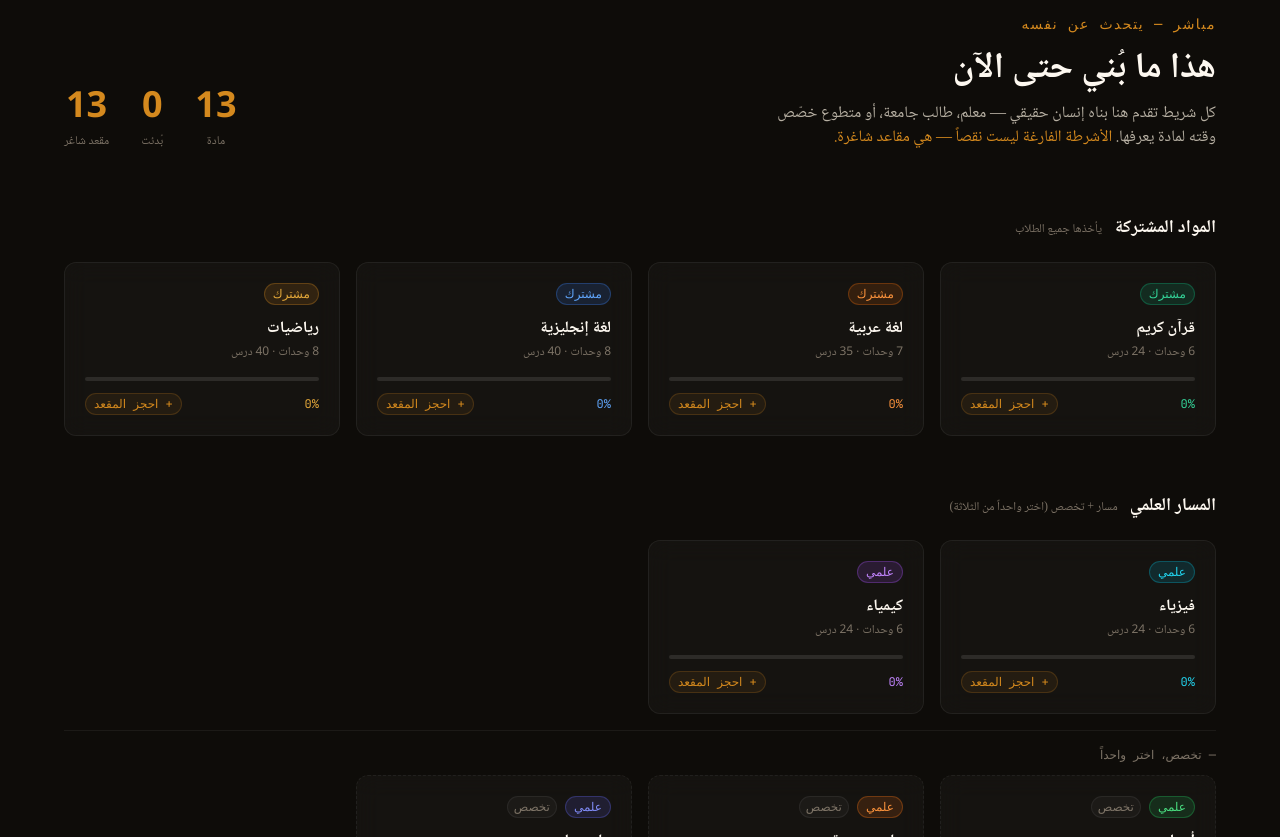
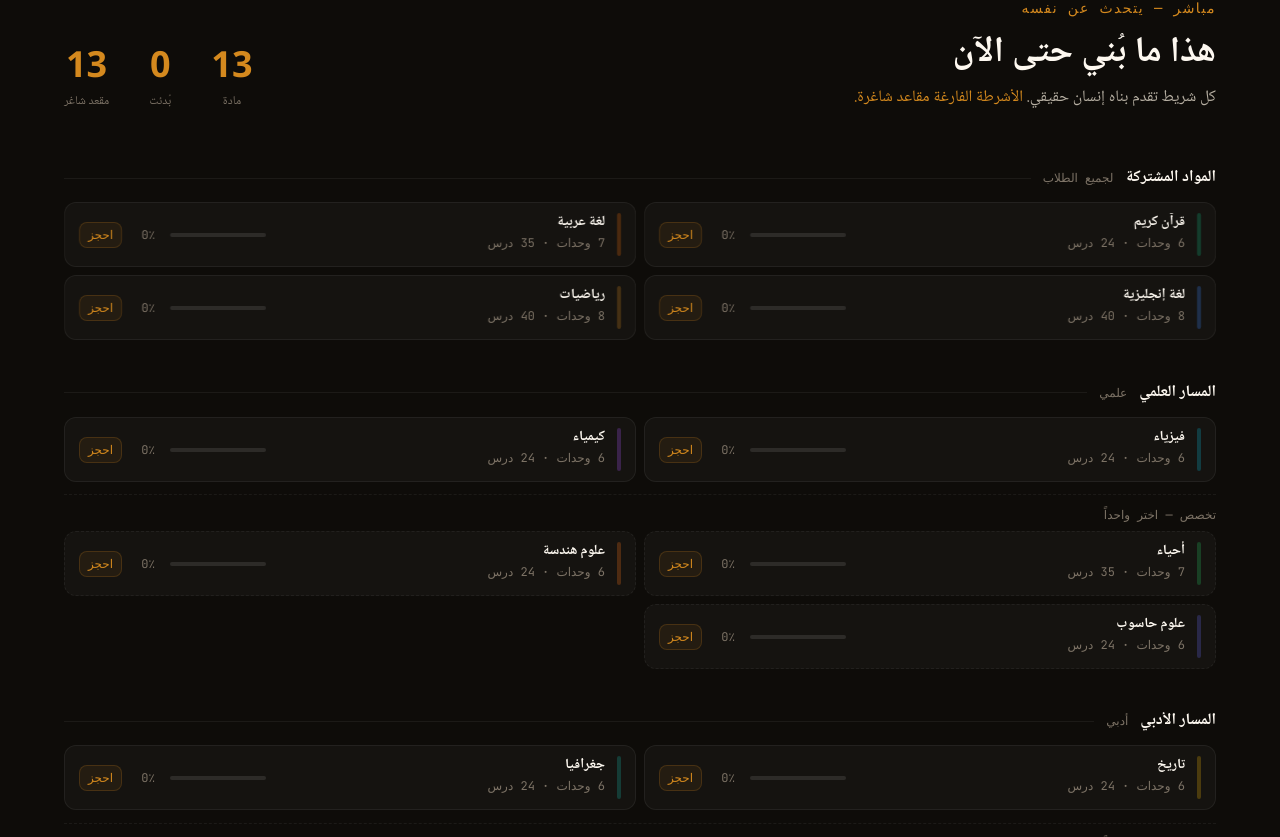
Before and after one commit to altyebv/Nafeer, a Next.js app in the folder Nafeer/: page / in a window 1280 px wide. Shown: the part 4463-5300 px from the top of the page. Built offline with nearby package versions, Linux system fonts and the light colour scheme; no server answers; the database is empty; a web font is replaced by a local one.

Commit message:
compact cards

```diff
--- a/Nafeer/src/components/landing/ProgressBoard.jsx
+++ b/Nafeer/src/components/landing/ProgressBoard.jsx
@@ -7,20 +7,26 @@ import { SUBJECTS_CATALOG, TRACK_CONFIG, getTotalLessons } from '@/shared/curric
 gsap.registerPlugin(ScrollTrigger);
 
 const colorMap = {
-  sand:    { bar: '#d4891e', text: '#e4a83a', badge: { bg: 'rgba(212,137,30,0.15)',  border: 'rgba(212,137,30,0.3)',  color: '#e4a83a' } },
-  blue:    { bar: '#3b82f6', text: '#60a5fa', badge: { bg: 'rgba(59,130,246,0.15)',  border: 'rgba(59,130,246,0.3)',  color: '#60a5fa' } },
-  purple:  { bar: '#a855f7', text: '#c084fc', badge: { bg: 'rgba(168,85,247,0.15)',  border: 'rgba(168,85,247,0.3)',  color: '#c084fc' } },
-  green:   { bar: '#22c55e', text: '#4ade80', badge: { bg: 'rgba(34,197,94,0.15)',   border: 'rgba(34,197,94,0.3)',   color: '#4ade80' } },
-  orange:  { bar: '#f97316', text: '#fb923c', badge: { bg: 'rgba(249,115,22,0.15)',  border: 'rgba(249,115,22,0.3)',  color: '#fb923c' } },
-  teal:    { bar: '#14b8a6', text: '#2dd4bf', badge: { bg: 'rgba(20,184,166,0.15)',  border: 'rgba(20,184,166,0.3)',  color: '#2dd4bf' } },
-  ember:   { bar: '#ea6c0a', text: '#fb923c', badge: { bg: 'rgba(234,108,10,0.15)',  border: 'rgba(234,108,10,0.3)',  color: '#fb923c' } },
-  yellow:  { bar: '#eab308', text: '#facc15', badge: { bg: 'rgba(234,179,8,0.15)',   border: 'rgba(234,179,8,0.3)',   color: '#facc15' } },
-  cyan:    { bar: '#06b6d4', text: '#22d3ee', badge: { bg: 'rgba(6,182,212,0.15)',   border: 'rgba(6,182,212,0.3)',   color: '#22d3ee' } },
-  emerald: { bar: '#10b981', text: '#34d399', badge: { bg: 'rgba(16,185,129,0.15)',  border: 'rgba(16,185,129,0.3)',  color: '#34d399' } },
-  indigo:  { bar: '#6366f1', text: '#818cf8', badge: { bg: 'rgba(99,102,241,0.15)',  border: 'rgba(99,102,241,0.3)',  color: '#818cf8' } },
-  amber:   { bar: '#f59e0b', text: '#fbbf24', badge: { bg: 'rgba(245,158,11,0.15)',  border: 'rgba(245,158,11,0.3)',  color: '#fbbf24' } },
-  slate:   { bar: '#64748b', text: '#94a3b8', badge: { bg: 'rgba(100,116,139,0.15)', border: 'rgba(100,116,139,0.3)', color: '#94a3b8' } },
+  sand:    { bar: '#d4891e', text: '#e4a83a' },
+  blue:    { bar: '#3b82f6', text: '#60a5fa' },
+  purple:  { bar: '#a855f7', text: '#c084fc' },
+  green:   { bar: '#22c55e', text: '#4ade80' },
+  orange:  { bar: '#f97316', text: '#fb923c' },
+  teal:    { bar: '#14b8a6', text: '#2dd4bf' },
+  ember:   { bar: '#ea6c0a', text: '#fb923c' },
+  yellow:  { bar: '#eab308', text: '#facc15' },
+  cyan:    { bar: '#06b6d4', text: '#22d3ee' },
+  emerald: { bar: '#10b981', text: '#34d399' },
+  indigo:  { bar: '#6366f1', text: '#818cf8' },
+  amber:   { bar: '#f59e0b', text: '#fbbf24' },
+  slate:   { bar: '#64748b', text: '#94a3b8' },
 };
+
+const TRACKS = [
+  { key: 'COMMON',   label: 'المواد المشتركة', desc: 'لجميع الطلاب' },
+  { key: 'SCIENCE',  label: 'المسار العلمي',   desc: 'علمي' },
+  { key: 'LITERARY', label: 'المسار الأدبي',   desc: 'أدبي' },
+];
 
 export default function ProgressBoard() {
   const sectionRef = useRef(null);
@@ -48,35 +54,34 @@ export default function ProgressBoard() {
     const targetLessons = getTotalLessons(s.id);
     const approved      = live?.approvedLessons || 0;
     const progress      = targetLessons > 0 ? Math.round((approved / targetLessons) * 100) : 0;
-    return { ...s, progress, totalLessons: targetLessons, contributor: null };
+    return { ...s, progress, totalLessons: targetLessons };
   });
 
-  const totalSubjects     = subjects.length;
-  const mappedSubjects    = subjects.filter(s => s.progress > 0).length;
-  const totalContributors = subjects.filter(s => s.contributor).length;
-  const openSeats         = subjects.filter(s => !s.contributor).length;
+  const totalSubjects  = subjects.length;
+  const mappedSubjects = subjects.filter(s => s.progress > 0).length;
+  const openSeats      = subjects.filter(s => s.progress === 0).length;
 
   useEffect(() => {
     const ctx = gsap.context(() => {
       gsap.fromTo('.progress-header',
-        { opacity: 0, y: 32 },
+        { opacity: 0, y: 28 },
         {
-          opacity: 1, y: 0, duration: 0.85, ease: 'power3.out',
+          opacity: 1, y: 0, duration: 0.8, ease: 'power3.out',
           scrollTrigger: { trigger: '.progress-header', start: 'top 90%', once: true },
         }
       );
       gsap.fromTo('.progress-stat',
-        { opacity: 0, y: 20, scale: 0.9 },
+        { opacity: 0, y: 16, scale: 0.92 },
         {
-          opacity: 1, y: 0, scale: 1, duration: 0.55, stagger: 0.1, ease: 'back.out(1.4)',
-          scrollTrigger: { trigger: '.progress-stats', start: 'top 90%', once: true },
+          opacity: 1, y: 0, scale: 1, duration: 0.5, stagger: 0.1, ease: 'back.out(1.4)',
+          scrollTrigger: { trigger: '.progress-stats', start: 'top 92%', once: true },
         }
       );
-      gsap.fromTo('.subject-card',
-        { opacity: 0, y: 24, scale: 0.95 },
+      gsap.fromTo('.subject-row',
+        { opacity: 0, x: 12 },
         {
-          opacity: 1, y: 0, scale: 1, duration: 0.45, stagger: 0.045, ease: 'power3.out',
-          scrollTrigger: { trigger: sectionRef.current, start: 'top 80%', once: true },
+          opacity: 1, x: 0, duration: 0.35, stagger: 0.03, ease: 'power2.out',
+          scrollTrigger: { trigger: sectionRef.current, start: 'top 82%', once: true },
         }
       );
     }, sectionRef);
@@ -86,12 +91,12 @@ export default function ProgressBoard() {
 
   return (
     <section ref={sectionRef} className="py-20 sm:py-28 px-4 sm:px-6 relative">
-      <div className="ember-line max-w-6xl mx-auto mb-16 sm:mb-24 opacity-40" />
+      <div className="ember-line max-w-6xl mx-auto mb-16 sm:mb-20 opacity-40" />
 
       <div className="max-w-6xl mx-auto">
 
         {/* Header */}
-        <div className="progress-header mb-12 sm:mb-16 flex flex-col md:flex-row md:items-end justify-between gap-6 sm:gap-8">
+        <div className="progress-header mb-10 sm:mb-14 flex flex-col md:flex-row md:items-end justify-between gap-6">
           <div>
             <span
               className="inline-block text-xs sm:text-sm tracking-widest uppercase mb-4 font-mono"
@@ -109,87 +114,88 @@ export default function ProgressBoard() {
               className="max-w-md leading-loose text-sm sm:text-base font-arabic"
               style={{ color: 'var(--text-secondary)' }}
             >
-              كل شريط تقدم هنا بناه إنسان حقيقي — معلم، طالب جامعة، أو متطوع
-              خصّص وقته لمادة يعرفها.
-              <span style={{ color: 'var(--accent)' }}> الأشرطة الفارغة ليست نقصاً — هي مقاعد شاغرة.</span>
+              كل شريط تقدم بناه إنسان حقيقي.{' '}
+              <span style={{ color: 'var(--accent)' }}>الأشرطة الفارغة مقاعد شاغرة.</span>
             </p>
           </div>
 
           {/* Stats */}
-          <div className="progress-stats flex gap-5 sm:gap-8">
+          <div className="progress-stats flex gap-6 sm:gap-10 shrink-0">
             {[
-              { value: totalSubjects,     label: 'مادة'          },
-              { value: mappedSubjects,    label: 'بُدئت'         },
-              { value: openSeats,         label: 'مقعد شاغر'     },
+              { value: totalSubjects,  label: 'مادة'      },
+              { value: mappedSubjects, label: 'بُدئت'     },
+              { value: openSeats,      label: 'مقعد شاغر' },
             ].map((stat, i) => (
               <div key={i} className="progress-stat text-center">
                 <div
                   className="text-3xl sm:text-4xl font-bold stat-number"
                   style={{ color: 'var(--accent)' }}
                 >{stat.value}</div>
-                <div className="text-xs mt-1" style={{ color: 'var(--text-muted)' }}>{stat.label}</div>
+                <div className="text-xs mt-1 font-arabic" style={{ color: 'var(--text-muted)' }}>{stat.label}</div>
               </div>
             ))}
           </div>
         </div>
 
         {/* Track groups */}
-        {[
-          { trackKey: 'COMMON',   label: 'المواد المشتركة', desc: 'يأخذها جميع الطلاب' },
-          { trackKey: 'SCIENCE',  label: 'المسار العلمي',   desc: 'مسار + تخصص (اختر واحداً من الثلاثة)' },
-          { trackKey: 'LITERARY', label: 'المسار الأدبي',   desc: 'مسار + تخصص (اختر واحداً من الاثنين)' },
-        ].map(({ trackKey, label, desc }) => {
-          const trackSubjects = subjects.filter(s => s.track === trackKey);
+        <div className="space-y-8 sm:space-y-10">
+          {TRACKS.map(({ key, label, desc }) => {
+            const trackSubjects = subjects.filter(s => s.track === key);
             const required      = trackSubjects.filter(s => !s.isMajor);
             const majors        = trackSubjects.filter(s => s.isMajor);
+
             return (
-            <div key={trackKey} className="mb-10 sm:mb-14">
-              <div className="flex items-baseline gap-2 sm:gap-3 mb-4 sm:mb-5 flex-wrap">
+              <div key={key}>
+                {/* Track header */}
+                <div className="flex items-center gap-3 mb-3">
                   <h3
-                  className="text-base sm:text-lg font-bold"
-                  style={{ color: TRACK_CONFIG[trackKey].color }}
+                    className="text-sm sm:text-base font-bold font-arabic"
+                    style={{ color: TRACK_CONFIG[key].color }}
                   >{label}</h3>
-                <span className="text-xs" style={{ color: 'var(--text-muted)' }}>{desc}</span>
+                  <span className="text-xs font-mono" style={{ color: 'var(--text-muted)' }}>{desc}</span>
+                  <div className="flex-1 h-px" style={{ background: 'var(--border-subtle)' }} />
                 </div>
-              <div className="grid grid-cols-2 md:grid-cols-3 lg:grid-cols-4 gap-3 sm:gap-4 mb-4">
-                {required.map(s => <SubjectCard key={s.id} subject={s} />)}
+
+                {/* Subject rows — 1 col mobile, 2 col md+ */}
+                <div className="grid grid-cols-1 md:grid-cols-2 gap-2">
+                  {required.map(s => <SubjectRow key={s.id} subject={s} />)}
                 </div>
+
                 {majors.length > 0 && (
-                <div className="pt-4" style={{ borderTop: '1px solid var(--border-subtle)' }}>
-                  <p
-                    className="text-xs font-mono mb-3"
-                    style={{ color: 'var(--text-muted)' }}
-                  >— تخصص، اختر واحداً</p>
-                  <div className="grid grid-cols-2 md:grid-cols-3 lg:grid-cols-4 gap-3 sm:gap-4">
-                    {majors.map(s => <SubjectCard key={s.id} subject={s} isMajor />)}
+                  <div className="mt-3 pt-3" style={{ borderTop: '1px dashed var(--border-subtle)' }}>
+                    <p className="text-xs font-mono mb-2" style={{ color: 'var(--text-muted)' }}>
+                      تخصص — اختر واحداً
+                    </p>
+                    <div className="grid grid-cols-1 md:grid-cols-2 gap-2">
+                      {majors.map(s => <SubjectRow key={s.id} subject={s} isMajor />)}
                     </div>
                   </div>
                 )}
               </div>
             );
           })}
+        </div>
 
-        {/* Bottom CTA */}
-        <div className="mt-8 sm:mt-10 text-center">
-          <p className="mb-2 text-sm sm:text-base font-arabic" style={{ color: 'var(--text-secondary)' }}>
+        {/* CTA */}
+        <div className="mt-10 sm:mt-14 flex flex-col sm:flex-row items-center justify-between gap-5 pt-8 sm:pt-10"
+             style={{ borderTop: '1px solid var(--border-subtle)' }}>
+          <p className="font-arabic text-center sm:text-right" style={{ color: 'var(--text-secondary)' }}>
             مادتك في انتظارك — لديك معرفة فيها؟
-          </p>
-          <p className="mb-6" style={{ color: 'var(--text-muted)', fontSize: '0.85rem' }}>
-            احجز مقعدك في النفير
+            <span className="block text-xs mt-0.5" style={{ color: 'var(--text-muted)' }}>احجز مقعدك في النفير</span>
           </p>
           <a
             href="/prejoin"
-            className="inline-flex items-center gap-3 px-8 sm:px-10 py-3.5 sm:py-4 font-bold rounded-xl transition-all duration-300 text-sm sm:text-base"
+            className="shrink-0 inline-flex items-center gap-2 px-7 py-3 font-bold rounded-xl transition-all duration-300 text-sm sm:text-base"
             style={{ background: 'var(--accent)', color: '#0e0c09' }}
             onMouseEnter={e => {
               e.currentTarget.style.background = 'var(--accent-hover)';
-              e.currentTarget.style.boxShadow = '0 0 40px var(--glow)';
-              e.currentTarget.style.transform = 'translateY(-2px)';
+              e.currentTarget.style.boxShadow  = '0 0 36px var(--glow)';
+              e.currentTarget.style.transform  = 'translateY(-2px)';
             }}
             onMouseLeave={e => {
               e.currentTarget.style.background = 'var(--accent)';
-              e.currentTarget.style.boxShadow = 'none';
-              e.currentTarget.style.transform = 'translateY(0)';
+              e.currentTarget.style.boxShadow  = 'none';
+              e.currentTarget.style.transform  = 'translateY(0)';
             }}
           >
             طلب انضمام للنفير
@@ -200,90 +206,87 @@ export default function ProgressBoard() {
   );
 }
 
-function SubjectCard({ subject, isMajor = false }) {
+function SubjectRow({ subject, isMajor = false }) {
   const c           = colorMap[subject.color] ?? colorMap.sand;
-  const isAvailable = !subject.contributor;
-  const trackCfg    = TRACK_CONFIG[subject.track];
+  const isAvailable = subject.progress === 0 && !subject.contributor;
+  const pct         = subject.progress;
 
   return (
     <div
-      className="subject-card relative p-3 sm:p-5 rounded-xl overflow-hidden transition-all duration-300"
+      className="subject-row flex items-center gap-3 py-2.5 px-3.5 rounded-xl transition-all duration-200"
       style={{
-        background:    'var(--bg-card)',
-        backdropFilter:'blur(12px)',
-        border:        `1px solid ${isAvailable ? 'var(--border-subtle)' : c.badge.border + '80'}`,
-        borderStyle:   isMajor ? 'dashed' : 'solid',
+        background: 'var(--bg-card)',
+        border:     `1px solid var(--border-subtle)`,
+        borderStyle: isMajor ? 'dashed' : 'solid',
       }}
       onMouseEnter={e => {
-        e.currentTarget.style.transform   = 'translateY(-3px)';
-        e.currentTarget.style.borderColor = c.bar + '60';
-        e.currentTarget.style.boxShadow   = '0 8px 30px rgba(0,0,0,0.2)';
+        e.currentTarget.style.borderColor = c.bar + '55';
+        e.currentTarget.style.background  = 'var(--bg-secondary)';
       }}
       onMouseLeave={e => {
-        e.currentTarget.style.transform   = 'translateY(0)';
-        e.currentTarget.style.borderColor = isAvailable ? 'var(--border-subtle)' : c.badge.border + '80';
-        e.currentTarget.style.boxShadow   = 'none';
+        e.currentTarget.style.borderColor = 'var(--border-subtle)';
+        e.currentTarget.style.background  = 'var(--bg-card)';
       }}
     >
-      <div className="relative z-10">
-        <div className="flex items-center gap-1.5 sm:gap-2 mb-3 flex-wrap">
+      {/* Color accent */}
+      <div
+        className="w-1 self-stretch rounded-full shrink-0"
+        style={{ background: c.bar, opacity: pct > 0 ? 0.8 : 0.25, minHeight: '20px' }}
+      />
+
+      {/* Name */}
+      <div className="flex-1 min-w-0">
         <span
-            className="inline-block text-xs px-1.5 sm:px-2 py-0.5 rounded-full font-mono"
-            style={{ background: c.badge.bg, border: `1px solid ${c.badge.border}`, color: c.badge.color }}
+          className="text-sm font-arabic font-semibold block leading-snug"
+          style={{ color: 'var(--text-primary)' }}
         >
-            {trackCfg.label}
+          {subject.nameAr}
         </span>
-          {isMajor && (
-            <span
-              className="inline-block text-xs px-1.5 py-0.5 rounded-full font-mono"
-              style={{ background: 'var(--bg-card)', border: '1px solid var(--border-subtle)', color: 'var(--text-muted)' }}
-            >
-              تخصص
+        <span className="text-xs font-mono" style={{ color: 'var(--text-muted)' }}>
+          {subject.units.length} وحدات · {subject.totalLessons} درس
         </span>
-          )}
       </div>
 
-        <h3
-          className="text-sm sm:text-base font-bold mb-0.5 sm:mb-1"
-          style={{ color: 'var(--text-primary)' }}
-        >{subject.nameAr}</h3>
-
-        <p className="text-xs mb-3 sm:mb-4" style={{ color: 'var(--text-muted)' }}>
-          {subject.units.length} وحدات · {subject.totalLessons} درس
-        </p>
-
       {/* Progress bar */}
-        <div className="w-full h-1 rounded-full mb-2 sm:mb-3" style={{ background: 'var(--border-mid)' }}>
+      <div className="flex items-center gap-2 shrink-0">
         <div
-            className="h-1 rounded-full"
-            style={{
-              width: `${subject.progress}%`,
-              background: c.bar,
-              transition: 'width 1.2s cubic-bezier(0.4, 0, 0.2, 1)',
-            }}
+          className="w-16 sm:w-24 h-1 rounded-full overflow-hidden"
+          style={{ background: 'var(--border-mid)' }}
+        >
+          <div
+            className="h-full rounded-full transition-all duration-1000"
+            style={{ width: `${pct}%`, background: c.bar }}
           />
         </div>
+        <span
+          className="text-xs font-mono w-7 text-center tabular-nums"
+          style={{ color: pct > 0 ? c.text : 'var(--text-muted)' }}
+        >
+          {pct}٪
+        </span>
+      </div>
 
-        <div className="flex items-center justify-between">
-          <span className="text-xs font-mono" style={{ color: c.text }}>{subject.progress}%</span>
+      {/* CTA or contributor name */}
       {isAvailable ? (
         <a
           href="/prejoin"
-              className="text-xs px-2 py-0.5 rounded-full font-mono transition-all duration-200"
+          className="text-xs px-2 py-1 rounded-lg font-mono shrink-0 transition-all duration-200"
           style={{
-                color: 'var(--accent)',
+            color:      'var(--accent)',
             background: 'var(--accent-dim)',
-                border: '1px solid rgba(212,137,30,0.2)',
+            border:     '1px solid rgba(212,137,30,0.2)',
           }}
+          onMouseEnter={e => e.currentTarget.style.background = 'rgba(212,137,30,0.15)'}
+          onMouseLeave={e => e.currentTarget.style.background = 'var(--accent-dim)'}
           onClick={e => e.stopPropagation()}
         >
-              + احجز المقعد
+          احجز
         </a>
-          ) : (
-            <span className="text-xs" style={{ color: 'var(--text-muted)' }}>{subject.contributor}</span>
-          )}
-        </div>
-      </div>
+      ) : subject.contributor ? (
+        <span className="text-xs shrink-0 font-arabic" style={{ color: 'var(--text-muted)' }}>
+          {subject.contributor}
+        </span>
+      ) : null}
     </div>
   );
 }
```
Lines whose indentation alone changed are shown as unchanged.
